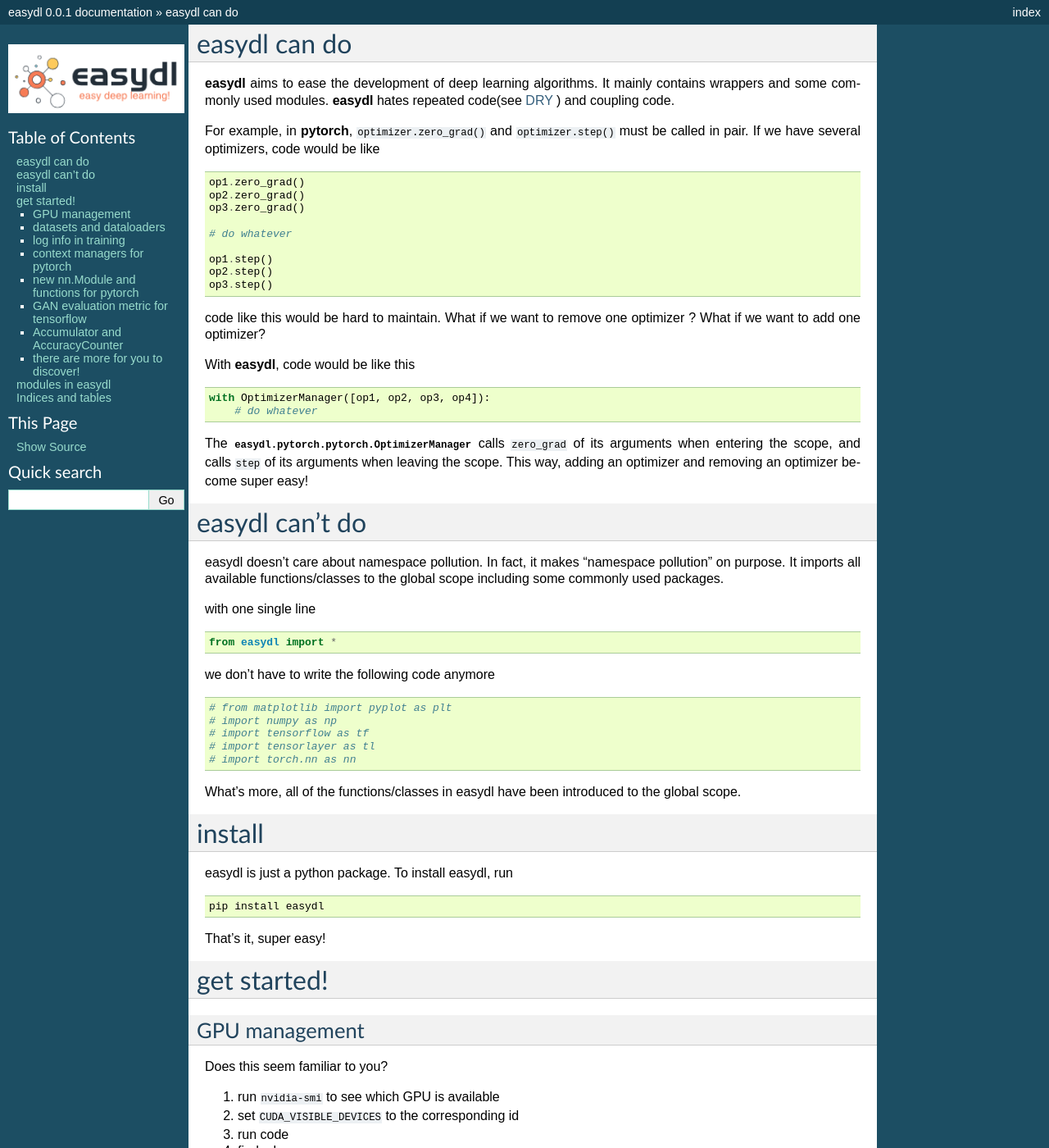
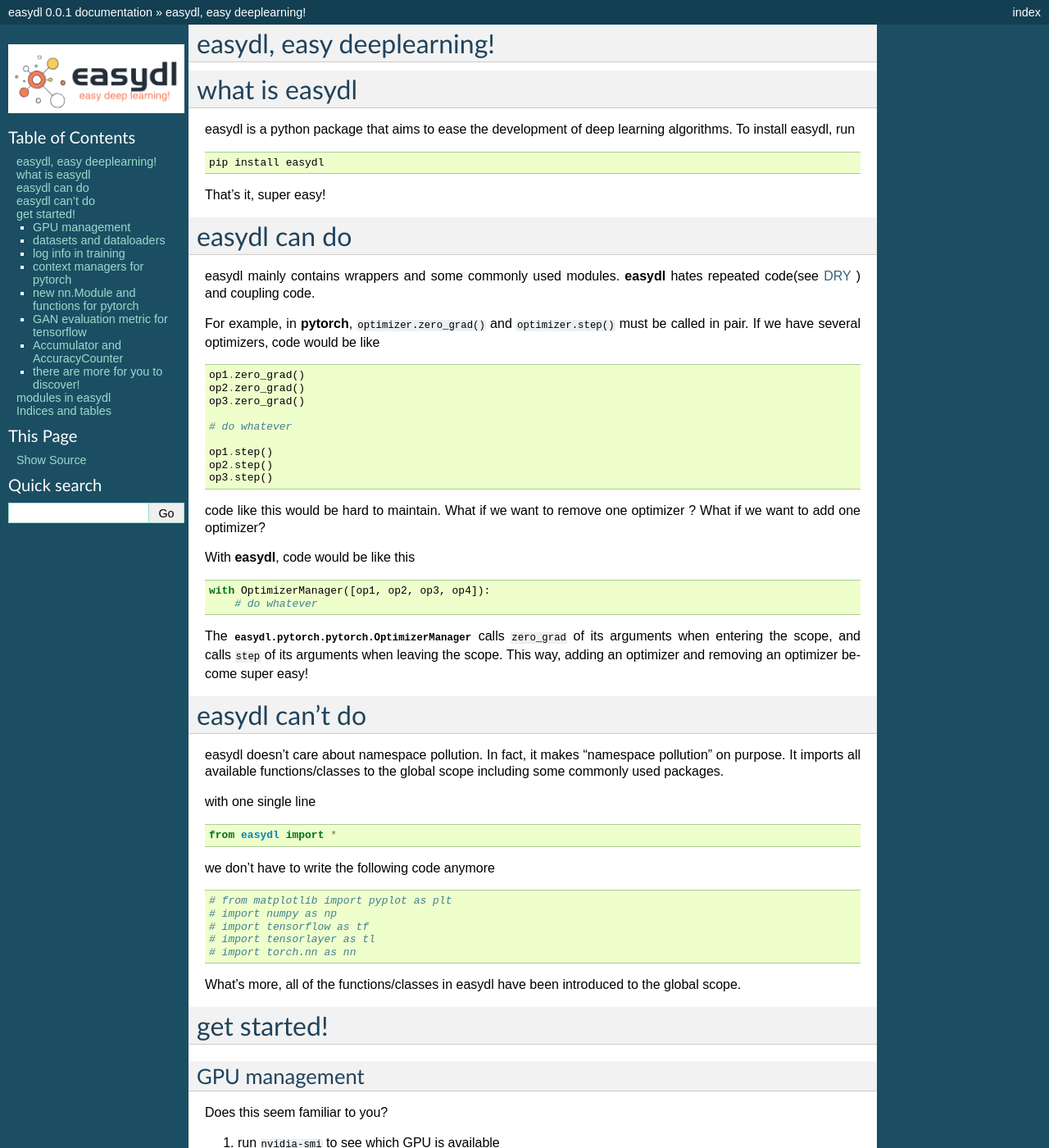
Before and after one commit to zwy19/easydl, a Sphinx documentation site: the page built from docs/index.rst, in a window 1280 px wide and 1400 px high. Shown: the whole window at 82% size. Built offline with Sphinx 7.4.7, drawn with Linux system fonts in a browser that asks for light colours; some of the changed text lies outside the part shown.

Commit message:
add title for index.rst

```diff
--- a/docs/index.rst
+++ b/docs/index.rst
@@ -1,8 +1,19 @@
+easydl, easy deeplearning!
+===========================
+
+what is easydl
+==============
+
+easydl is a python package that aims to ease the development of deep learning algorithms. To install easydl, run ::
+
+    pip install easydl
+
+That's it, super easy!
 
 easydl can do
 =====================
 
-**easydl** aims to ease the development of deep learning algorithms. It mainly contains wrappers and some commonly used
+easydl mainly contains wrappers and some commonly used
 modules. **easydl** hates repeated code(see `DRY <https://en.wikipedia.org/wiki/Don%27t_repeat_yourself>`_ )
 and coupling code.
 
@@ -50,15 +61,6 @@ we don't have to write the following code anymore ::
     # import torch.nn as nn
 
 What's more, all of the functions/classes in easydl have been introduced to the global scope.
-
-
-install
-==========
-easydl is just a python package. To install easydl, run ::
-
-    pip install easydl
-
-That's it, super easy!
 
 get started!
 =============
```
